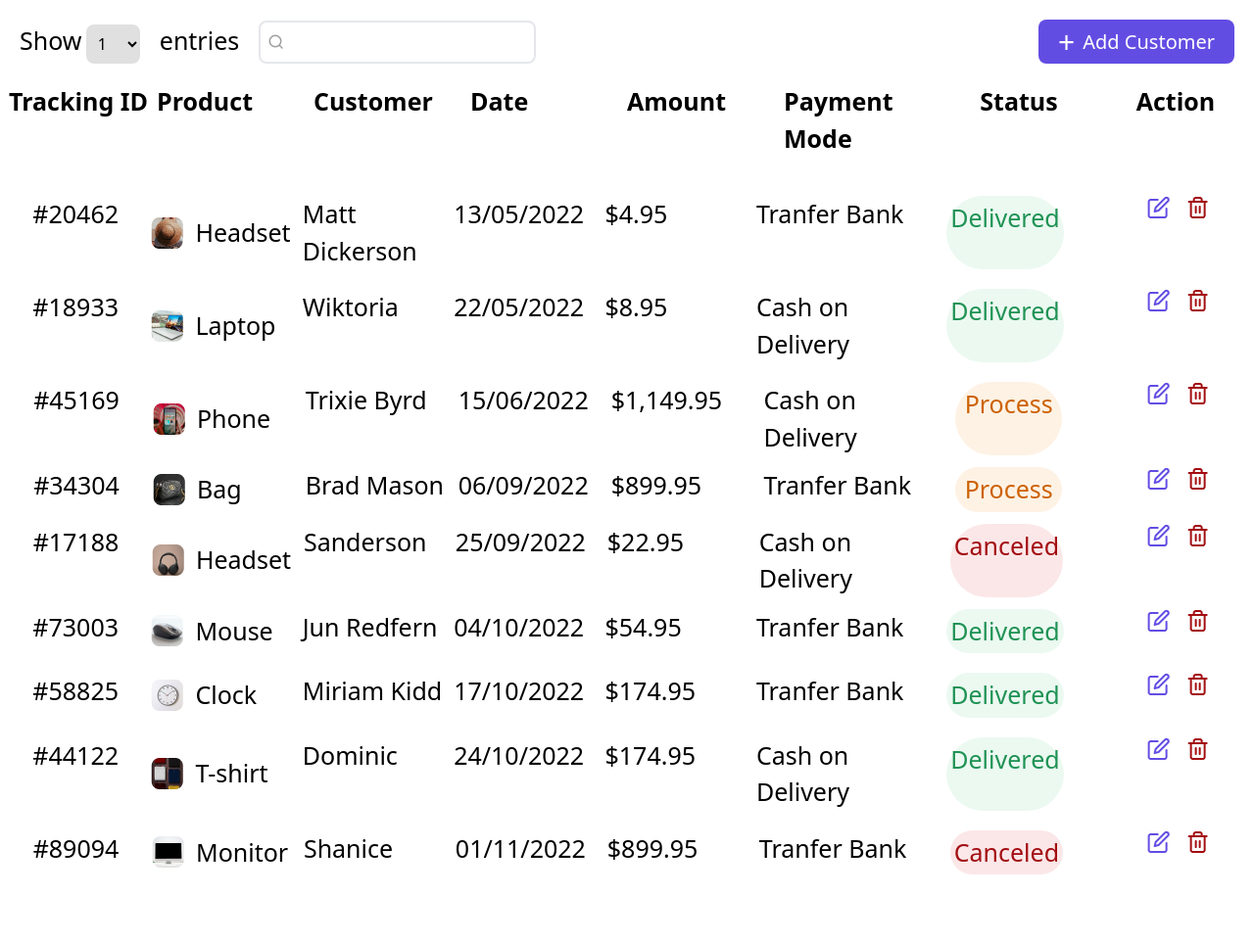
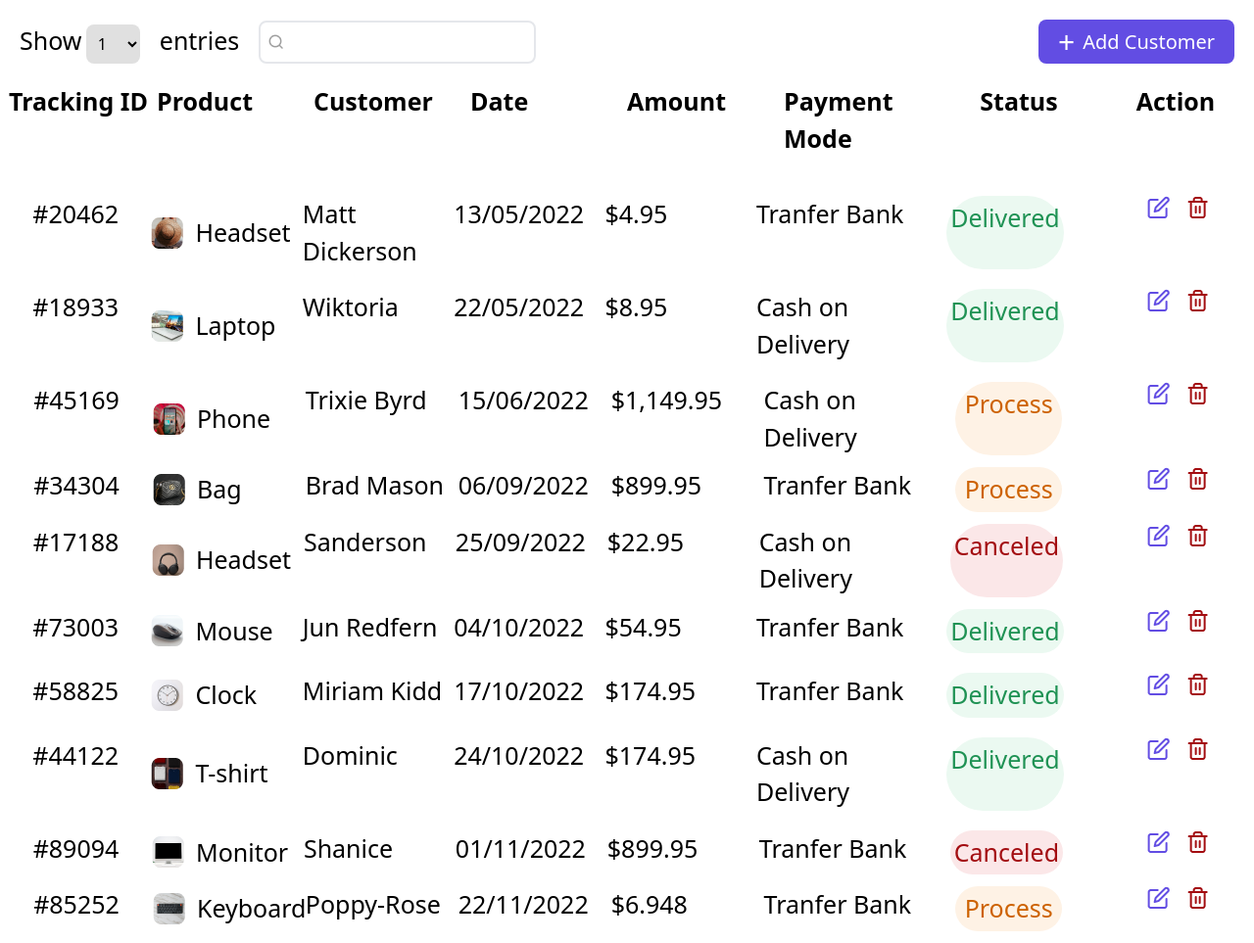
Before and after one commit to Msoleh27jr/home_work, a website: page src/index.html in a window 1280 px wide. Shown: the whole page at 98% size. Before the commit the page ends 905 px from the top, so only its background shows below. Drawn offline with Linux system fonts and the light colour scheme.

Commit message:
ten section finished

```diff
--- a/src/index.html
+++ b/src/index.html
@@ -141,5 +141,16 @@
         <div class="w-[220px] text-[25px] text-start"><img class="m-auto" src="./images/Frame 13.png" alt=""></div>
     </div>
     <!-- ================================================================ -->
+    <div class="max-w-[1800px] m-auto mb-3 flex justify-between">
+        <div class="w-[220px] text-[25px] text-center"><h2>#85252</h2></div>
+        <div class="w-[220px] text-[25px] text-start flex items-center"><img src="./images/unsplash_KYw1eUx1J7Y.png" alt=""><h2 class="px-3">Keyboard</h2></div>
+        <div class="w-[220px] text-[25px] text-start"><h2>Poppy-Rose</h2></div>
+        <div class="w-[220px] text-[25px] text-start"><h2>22/11/2022</h2></div>
+        <div class="w-[220px] text-[25px] text-start"><h2>$6.948</h2></div>
+        <div class="w-[220px] text-[25px] text-start"><h2>Tranfer Bank</h2></div>
+        <div class="w-[150px] text-[25px] text-center bg-[#FEF2E5] mx-10 p-1 rounded-[50px]"><h2 class="text-[#CD6200]">Process</h2></div>
+        <div class="w-[220px] text-[25px] text-start"><img class="m-auto" src="./images/Frame 13.png" alt=""></div>
+    </div>
+    <!-- ================================================================ -->
 </body>
 </html>
```
